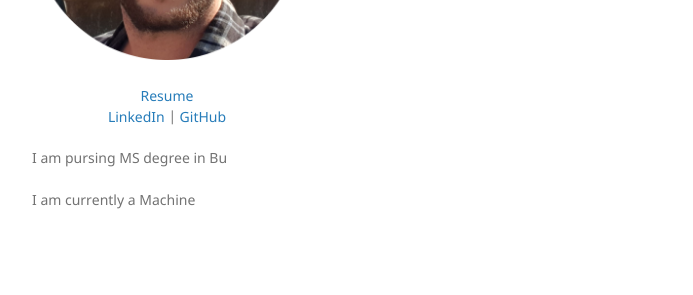
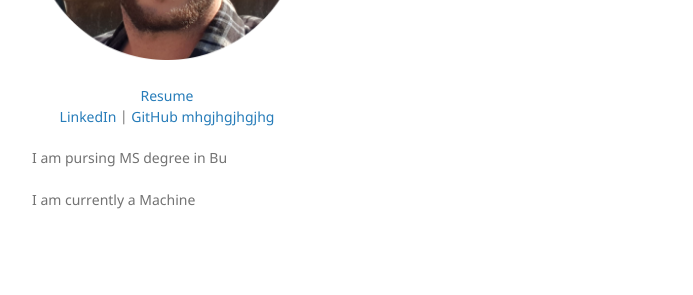
Before and after one commit to Roni-N/Roni_Nakash-Portfolio, a Jekyll site: the page built from another-page.md, in a window 1280 px wide. Shown: the part 319-614 px from the top of the page, without its empty margins (178-871 px from the left). Built offline with Jekyll 4.4.1, drawn with Linux system fonts in a browser that asks for light colours; our own code applies the rules of GitHub Pages for plain Markdown files.

Commit message:
Update _config.yml

```diff
--- a/_config.yml
+++ b/_config.yml
@@ -6,6 +6,8 @@ description:
   <a href="pdf/resumedf">Resume</a> <br>
   <a href="https://www.linkedin.com/in/chrisknhtran/">LinkedIn</a> |
   <a href="https://github.com/chriskhanran">GitHub</a>
+  <a href="assets/img/f.ico">mhgjhgjhgjhg</a>
+
   </p>
   <p align="justify">
   I am pursing MS degree in Bu
```
